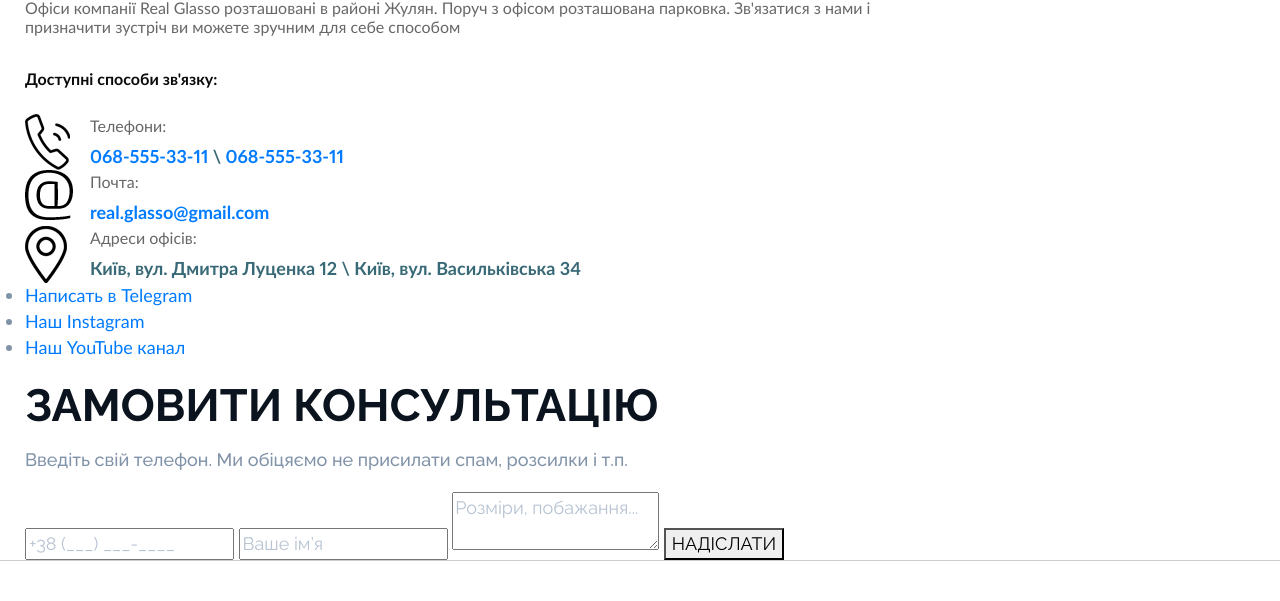
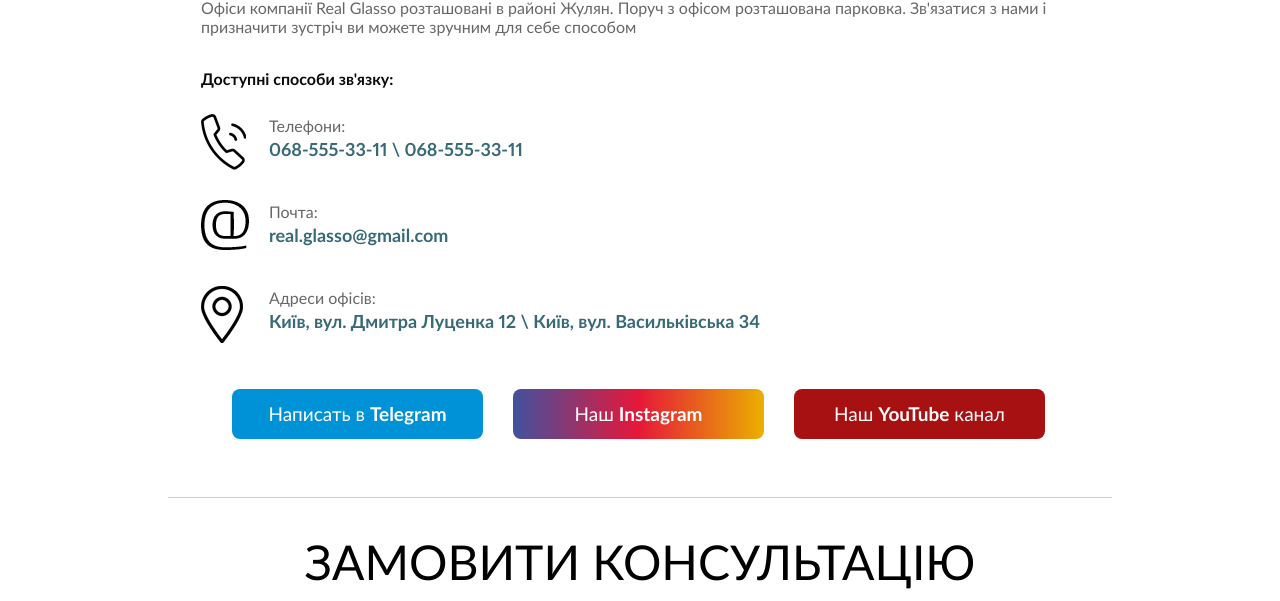
Before and after one commit to Narleman/1905, a website: page app/contacts.html in a window 1280 px wide. Shown: the part 347-948 px from the top of the page. Drawn offline with nearby package versions, Linux system fonts and the light colour scheme; files that its build step writes are made by us from their sources.

Commit message:
Страница с контактами

```diff
--- a/app/contacts.html
+++ b/app/contacts.html
@@ -5,9 +5,11 @@
 <main class="main">
   <section class="contacts">
     <div class="container">
+      <div class="contacts__inner">
         <h1>КОНТАКТИ</h1>
         <p>
-        Офіси компанії Real Glasso розташовані в районі Жулян. Поруч з офісом розташована парковка. Зв'язатися з нами і
+          Офіси компанії Real Glasso розташовані в районі Жулян. Поруч з офісом розташована парковка. Зв'язатися з нами
+          і
           призначити зустріч ви можете зручним для себе способом
         </p>
         <h3>Доступні способи зв'язку:</h3>
@@ -52,10 +54,12 @@
           </li>
         </ul>
       </div>
+    </div>
   </section>
 
   <section class="form">
     <div class="container">
+      <div class="form__inner">
         <h2>ЗАМОВИТИ КОНСУЛЬТАЦІЮ</h2>
         <p>Введіть свій телефон. Ми обіцяємо не присилати спам, розсилки і т.п.</p>
         <div class="form-block">
@@ -63,6 +67,7 @@
           <input type="text" placeholder="Ваше ім’я">
           <textarea placeholder="Розміри, побажання..."></textarea>
           <button type="submit">НАДІСЛАТИ</button>
+        </div>
       </div>
     </div>
   </section>
--- a/app/styles/sass/blocks/_contacts.sass
+++ b/app/styles/sass/blocks/_contacts.sass
@@ -1,6 +1,12 @@
 .contacts
    padding-top: 38px
    font-family: "Calibri", sans serif
+   &__inner
+      max-width: 944px
+      padding: 0
+      border-bottom: 1px solid #cdcdcd
+      padding-left: 33px
+      margin: 0 auto
    h1
       font-size: 36px
       font-weight: 700
@@ -30,8 +36,11 @@
    &-block
       display: flex
       height: 100%
+      &:not(:last-child)
+         margin-bottom: 30px
+
    .contact-icon
-      margin-right: 20px
+      margin-right: 23px
       width: 45px
       height: 56px
    .contact-info
@@ -39,13 +48,155 @@
          font-size: 16px
          font-weight: 300
          color: #676767
+         margin-bottom: 0
       p
          font-size: 18px
          font-weight: bold
          font-stretch: normal
          font-style: normal
-         line-height: 1.33
+         line-height: 24px
          letter-spacing: normal
          text-align: left
          color: #386976
          margin-bottom: 0
+         a
+            font-size: 18px
+            font-weight: bold
+            font-stretch: normal
+            font-style: normal
+            line-height: 24px
+            letter-spacing: normal
+            text-align: left
+            color: #386976
+   .soc-link
+      padding: 17px 31px
+      display: flex
+      justify-content: space-beetween
+      list-style: none
+      margin-bottom: 41px
+      li
+         width: 251px
+         height: 50px
+         display: flex
+         justify-content: center
+         align-items: center
+         border-radius: 8px
+         &:not(:last-child)
+            margin-right: 30px
+         a
+            font-size: 19px
+            font-weight: 300
+            font-stretch: normal
+            font-style: normal
+            line-height: normal
+            letter-spacing: normal
+            text-align: center
+            color: #ffffff
+            span
+               font-weight: bold
+         &:nth-child(1)
+            background-color: #0092d6
+         &:nth-child(2)
+            background-image: linear-gradient(to right, #41519f, #e61739, #eab000)
+         &:nth-child(3)
+            background-color: #a81111
+
+.form
+   padding-top: 35px
+   font-family: "Calibri", sans serif
+   &__inner
+      max-width: 944px
+      padding: 0
+      margin: 0 auto
+      h2
+         font-size: 48px
+         font-weight: 300
+         font-stretch: normal
+         font-style: normal
+         line-height: normal
+         letter-spacing: normal
+         text-align: center
+         color: #000000
+         margin-bottom: 12px
+      p
+         font-size: 16px
+         font-weight: 300
+         font-stretch: normal
+         font-style: normal
+         line-height: normal
+         letter-spacing: normal
+         text-align: center
+         color: #606060
+         margin-bottom: 3px
+      .form-block
+         display: flex
+         flex-direction: column
+         width: 100%
+         max-width: 656px
+         margin: 0 auto
+         margin-bottom: 58px
+         input
+            font-size: 16px
+            font-weight: 300
+            font-stretch: normal
+            font-style: normal
+            line-height: normal
+            letter-spacing: normal
+            text-align: center
+            color: #b5b5b5
+            margin-bottom: 14px
+            border: solid 1px #cdcdcd
+            height: 48px
+         textarea
+            font-size: 16px
+            font-weight: 300
+            font-stretch: normal
+            font-style: normal
+            line-height: normal
+            letter-spacing: normal
+            color: #b5b5b5
+            margin-bottom: 14px
+            padding: 13px 17px
+            border: solid 1px #cdcdcd
+            height: 88px
+            margin-bottom: 24px
+         button
+            display: flex
+            justify-content: center
+            align-items: center
+            width: 248px
+            height: 46px
+            font-size: 24px
+            font-weight: normal
+            font-stretch: normal
+            font-style: normal
+            line-height: normal
+            letter-spacing: normal
+            text-align: center
+            color: #ffffff
+            border: none
+            background-color: #0c9af6
+            margin: 0 auto
+            border-radius: 8px
+
+@media (min-width: 320px) and (max-width: 767px)
+   .contacts
+      .contact-info
+         p
+            font-size: 14px
+            a
+               font-size: 14px
+      &__inner
+         padding: 0
+      .soc-link
+         flex-direction: column
+         align-items: center
+         padding: 17px 18px
+         li
+            &:not(:last-child)
+               margin: 0
+               margin-bottom: 15px
+   .form
+      &__inner
+         h2
+            font-size: 42px
```
Also changed, not shown: app/css/main.min.css. Lines whose indentation alone changed are shown as unchanged.
